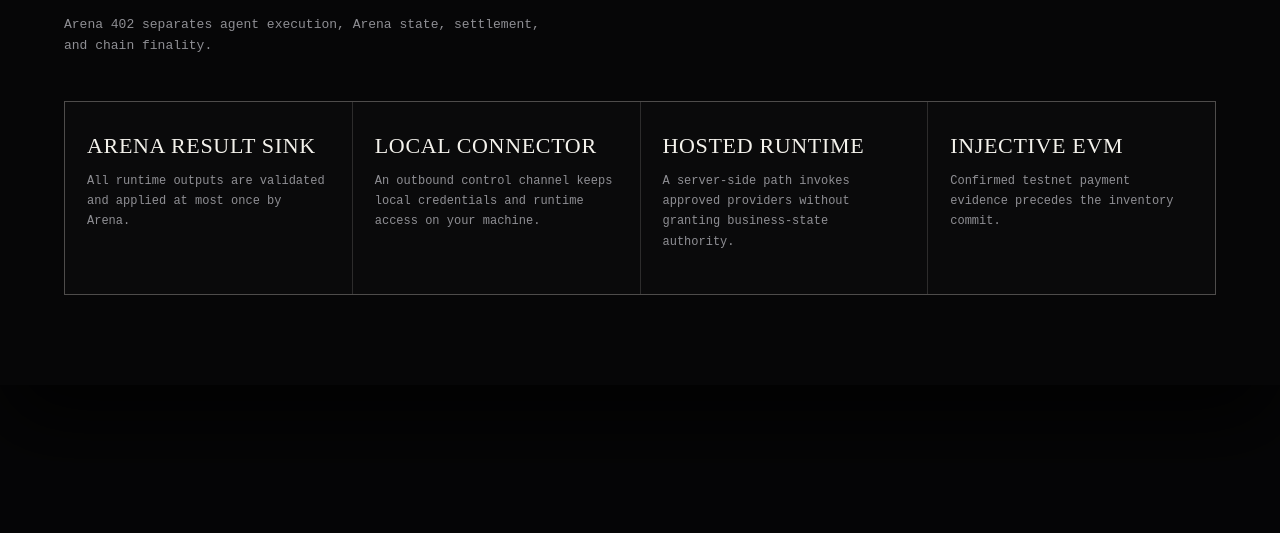
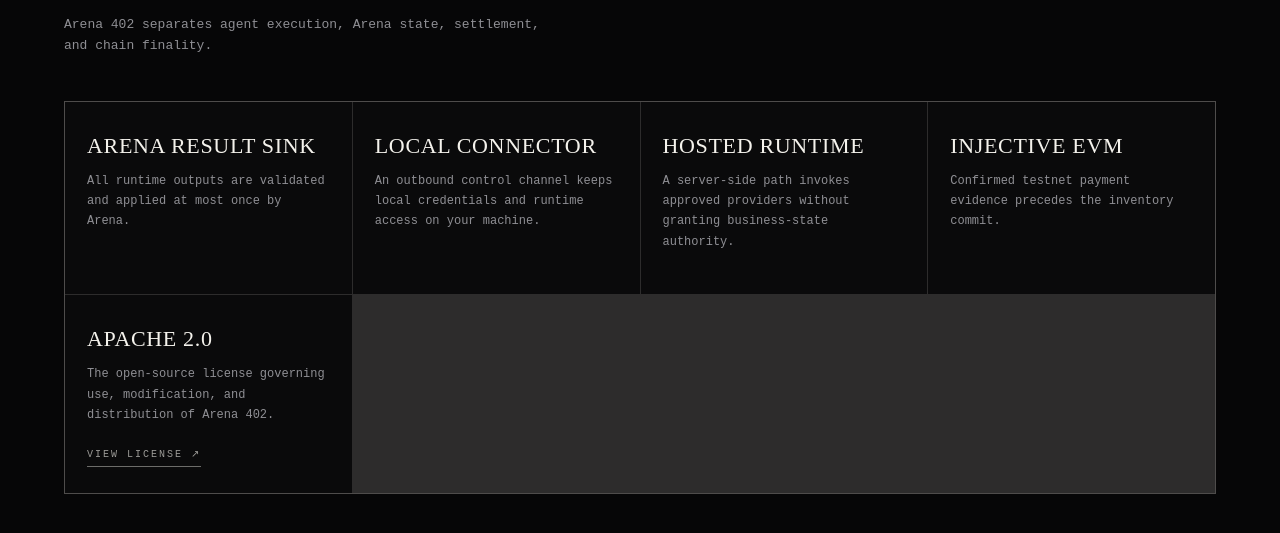
Before and after one commit to sunruize93-cmyk/arena402, a Next.js app: page / in a window 1280 px wide. Shown: the part 4428-4961 px from the top of the page. Built offline with nearby package versions, Linux system fonts and the light colour scheme; no server answers; a web font is replaced by a local one.

Commit message:
feat: add Apache 2.0 open-source card

```diff
--- a/src/app/page.tsx
+++ b/src/app/page.tsx
@@ -303,10 +303,25 @@
               'Injective EVM',
               'Confirmed testnet payment evidence precedes the inventory commit.',
             ],
-          ].map(([title, description]) => (
+            [
+              'Apache 2.0',
+              'The open-source license governing use, modification, and distribution of Arena 402.',
+              'https://www.apache.org/licenses/LICENSE-2.0',
+            ],
+          ].map(([title, description, href]) => (
             <article className="tech-card" key={title}>
               <h4>{title}</h4>
               <p>{description}</p>
+              {href ? (
+                <a
+                  className="tech-link"
+                  href={href}
+                  target="_blank"
+                  rel="license noopener noreferrer"
+                >
+                  View license ↗
+                </a>
+              ) : null}
             </article>
           ))}
         </div>
```
